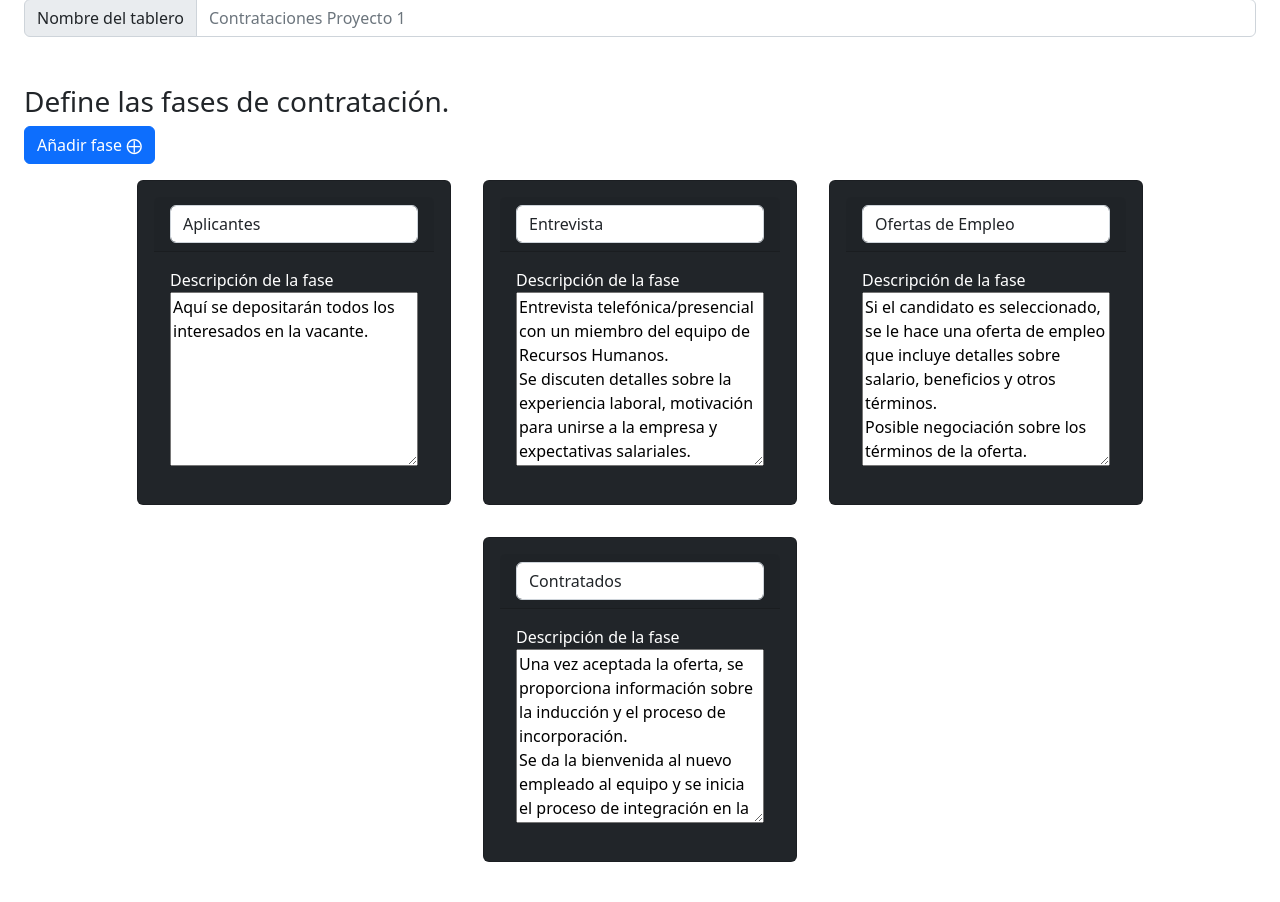
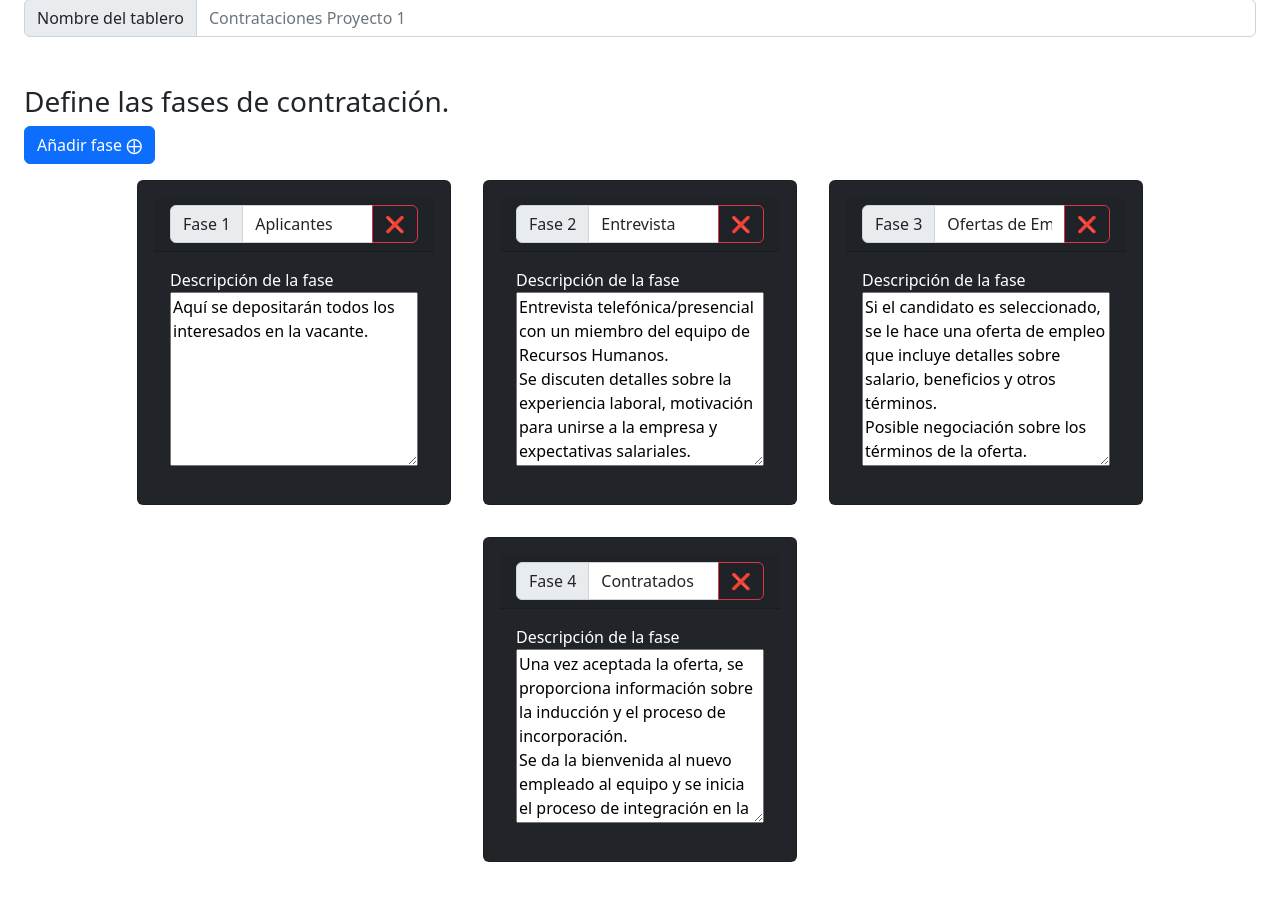
Before and after one commit to cgardan99/rrhhrr, a Django app: page /nuevo_tablero in a window 1280 px wide. Shown: the part 163-1065 px from the top of the page. Run offline with Django 4.2, Linux system fonts and the light colour scheme; the visitor is signed in with stand-in values (Sample User, id 1); some libraries are stand-ins or nearby versions.

Commit message:
Eliminacion de fases

```diff
--- a/templates/applications/nuevo_tablero.html
+++ b/templates/applications/nuevo_tablero.html
@@ -12,7 +12,9 @@
         <div class="card fase text-bg-dark p-3 m-3 col-md-3" data-posicion="1">
             <div class="card-header">
                 <div class="input-group">
+                    <span class="numero-fase input-group-text">Fase 1</span>
                     <input class="form-control nombre-fase" type="text" maxlength="100" value="Aplicantes">
+                    <button class="btn btn-outline-danger borrar-fase" type="button">❌</button>
                 </div>
             </div>
             <div class="card-body">
@@ -24,7 +26,9 @@
         <div class="card fase text-bg-dark p-3 m-3 col-md-3" data-posicion="2">
             <div class="card-header">
                 <div class="input-group">
+                    <span class="numero-fase input-group-text">Fase 2</span>
                     <input class="form-control nombre-fase" type="text" maxlength="100" value="Entrevista">
+                    <button class="btn btn-outline-danger borrar-fase" type="button">❌</button>
                 </div>
             </div>
             <div class="card-body">
@@ -38,7 +42,9 @@ Se proporciona información sobre la empresa y se resuelven las preguntas inicia
         <div class="card fase text-bg-dark p-3 m-3 col-md-3" data-posicion="3">
             <div class="card-header">
                 <div class="input-group">
+                    <span class="numero-fase input-group-text">Fase 3</span>
                     <input class="form-control nombre-fase" type="text" maxlength="100" value="Ofertas de Empleo">
+                    <button class="btn btn-outline-danger borrar-fase" type="button">❌</button>
                 </div>
             </div>
             <div class="card-body">
@@ -52,7 +58,9 @@ Una vez que se llega a un acuerdo, se extiende una oferta por escrito.
         <div class="card fase text-bg-dark p-3 m-3 col-md-3" data-posicion="4">
             <div class="card-header">
                 <div class="input-group">
+                    <span class="numero-fase input-group-text">Fase 4</span>
                     <input class="form-control nombre-fase" type="text" maxlength="100" value="Contratados">
+                    <button class="btn btn-outline-danger borrar-fase" type="button">❌</button>
                 </div>
             </div>
             <div class="card-body">
@@ -72,7 +80,9 @@ Se da la bienvenida al nuevo empleado al equipo y se inicia el proceso de integr
         var html = `<div class="card fase text-bg-dark p-3 m-3 col-md-3" data-posicion="${fase}">
             <div class="card-header">
                 <div class="input-group">
+                    <span class="numero-fase input-group-text">Fase ${fase}</span>
                     <input class="form-control nombre-fase" type="text" maxlength="100" placeholder="Añadir titulo de fase">
+                    <button class="btn btn-outline-danger borrar-fase" type="button">❌</button>
                 </div>
             </div>
             <div class="card-body">
@@ -82,19 +92,35 @@ Se da la bienvenida al nuevo empleado al equipo y se inicia el proceso de integr
         </div>`;
         return html;
     }
+
+    function cargar_eventos() {
+        $(".borrar-fase").off("click", borrar_fase);
+        $(".borrar-fase").on("click", borrar_fase);
+    }
     function anadir_fase() {
-        var fases = $(".fase").sort((e, v) =>
-            console.log($(v).data("posicion")),
-        );
+        var fases = $(".fase");
         var siguiente_fase = fases.length + 1;
         var fase_html = construir_fase(siguiente_fase);
         $("#contenedor-fases").append(fase_html);
+        cargar_eventos();
+    }
+    function borrar_fase(evt) {
+        var padre = $(evt.target).parentNode().parentNode().parentNode();
+        padre.remove();
+
     }
     $(window).on("load", function () {
         dragula([document.querySelector('#contenedor-fases')]).on('drop', function (el) {
-
+            var fases = $(".fase");
+            var fase_actual = 1;
+            fases.each((e, v) => {
+                v.dataset["posicion"] = fase_actual;
+                $(v).find(".numero-fase").html(`Fase ${fase_actual}`)
+                fase_actual++;
+            });
         });
         $("#anadir-fase").on("click", anadir_fase);
+        cargar_eventos();
     });
 </script>
 {% endblock js_scripts %}
```
